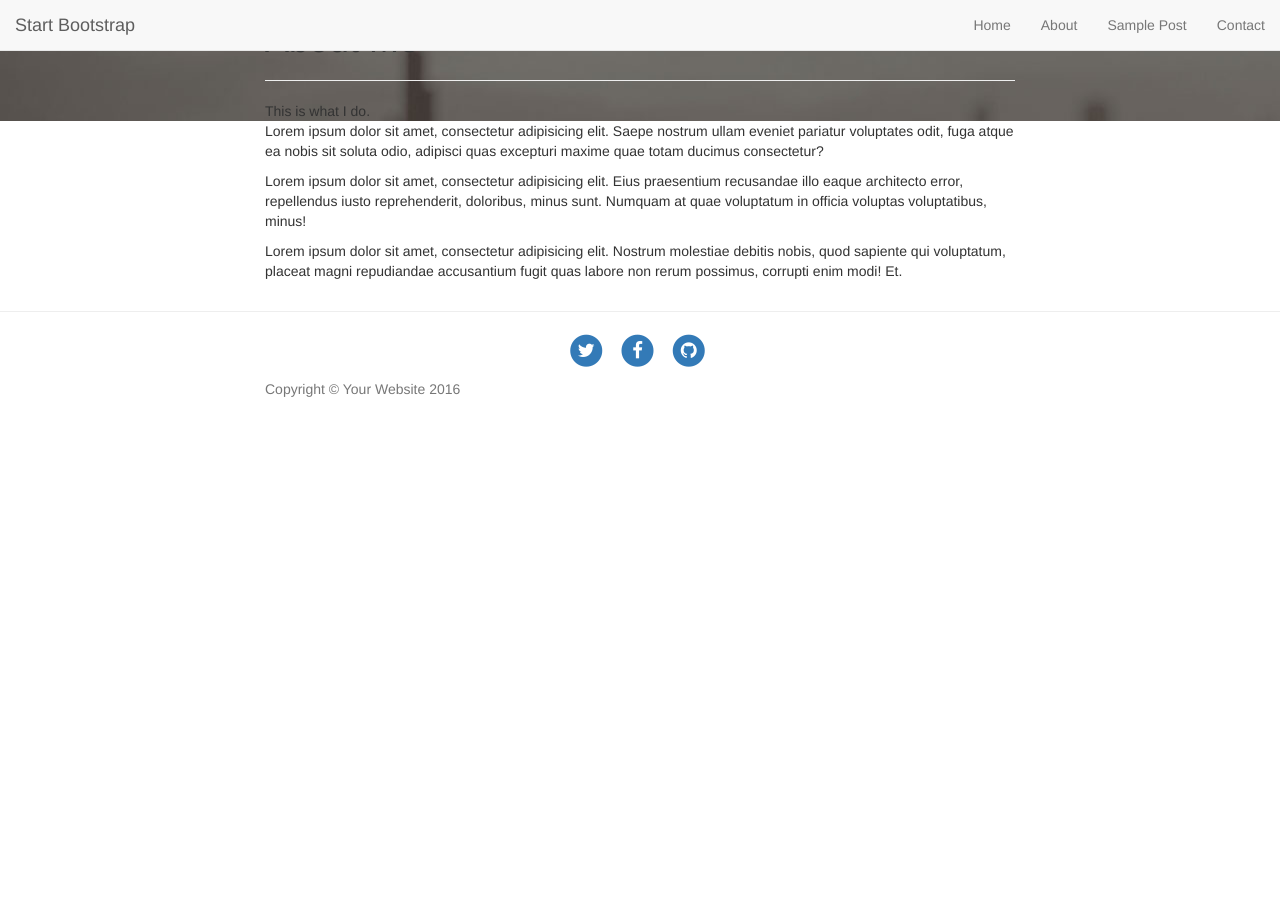
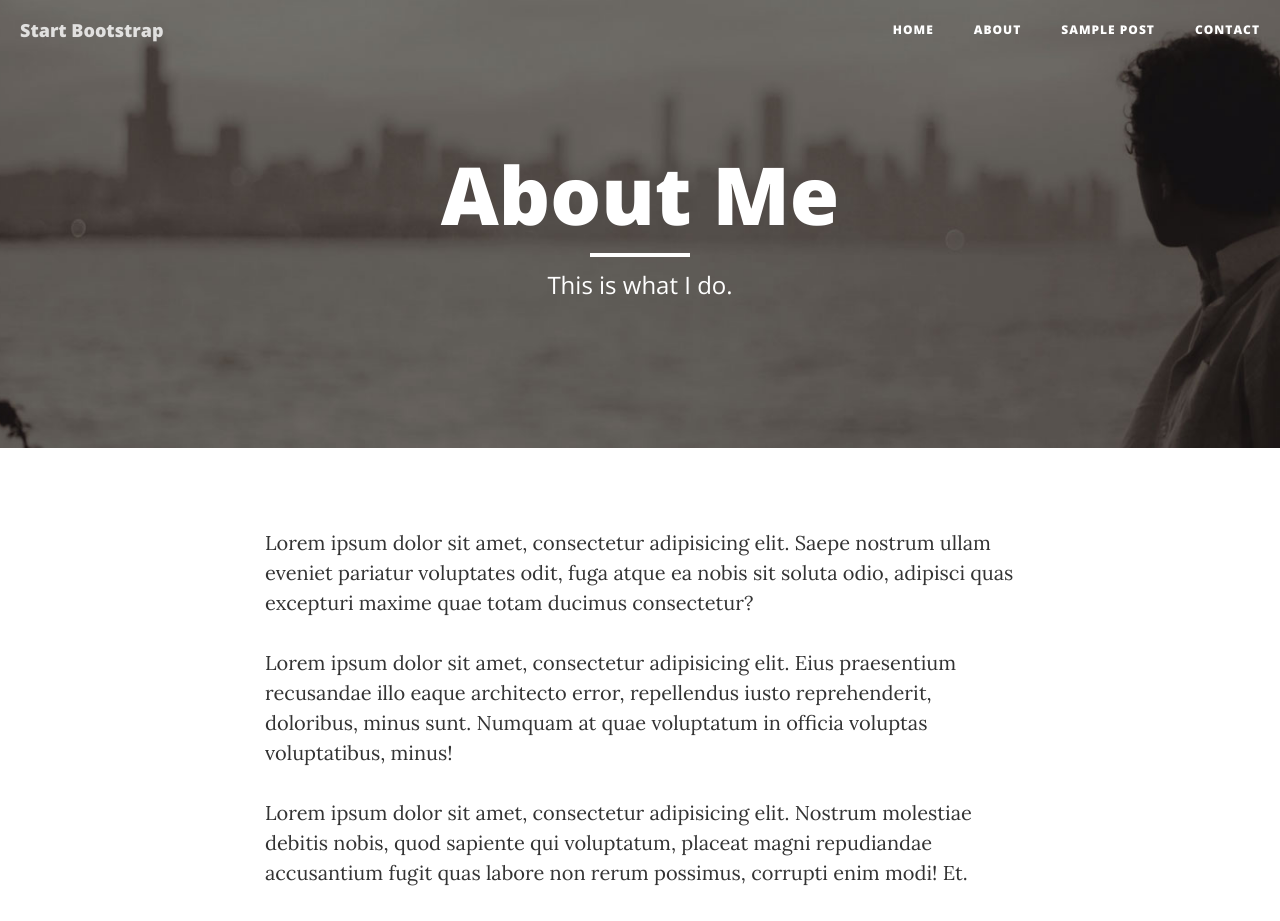
Before and after one commit to SeearChan/GirlsCodingDayDemo, a website: page about.html in a window 1280 px wide. Shown: the top 921 px of the page. Before the commit the page ends 800 px from the top, so only its background shows below. Drawn offline with nearby package versions, Linux system fonts and the light colour scheme.

Commit message:
correct errors
link href

```diff
--- a/about.html
+++ b/about.html
@@ -15,7 +15,7 @@
     <link href="vendor/bootstrap/css/bootstrap.min.css" rel="stylesheet">
 
     <!-- Theme CSS -->
-    <link href="css/Seear's-blog.min.css" rel="stylesheet">
+    <link href="css/clean-blog.min.css" rel="stylesheet">
 
     <!-- Custom Fonts -->
     <link href="vendor/font-awesome/css/font-awesome.min.css" rel="stylesheet" type="text/css">
```
Also changed, not shown: contact.html (+1 -1 lines), post.html (+1 -1 lines).
